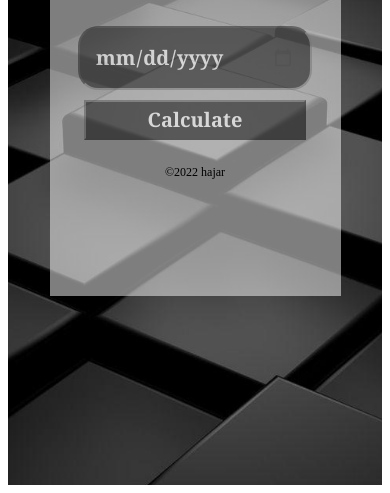
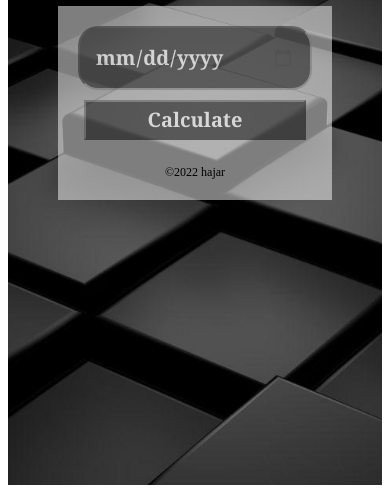
Before and after one commit to taoussani/Age-Calculator, a plain HTML site: page index.html in a window 390 px wide. Shown: the part 367-860 px from the top of the page. Drawn offline with Linux system fonts and the light colour scheme.

Commit message:
'design'

```diff
--- a/style.css
+++ b/style.css
@@ -15,8 +15,7 @@
     align-items: center;
     background-size: cover;
     background-color: rgb(252, 252, 252 , 0.5);
-    height: 450px;
-    width: 450px;
+    padding: 20px;
 
 
 }
@@ -90,11 +89,7 @@ h1{
         10px 0 0 #42db75;
     }
 }
-@media only screen and (max-width: 600px) {
-    .box2 {
-        height: 387px;
-        width: 291px;    }
-  }
+
 .copyr{
     font-size: 12px;
 }
```
